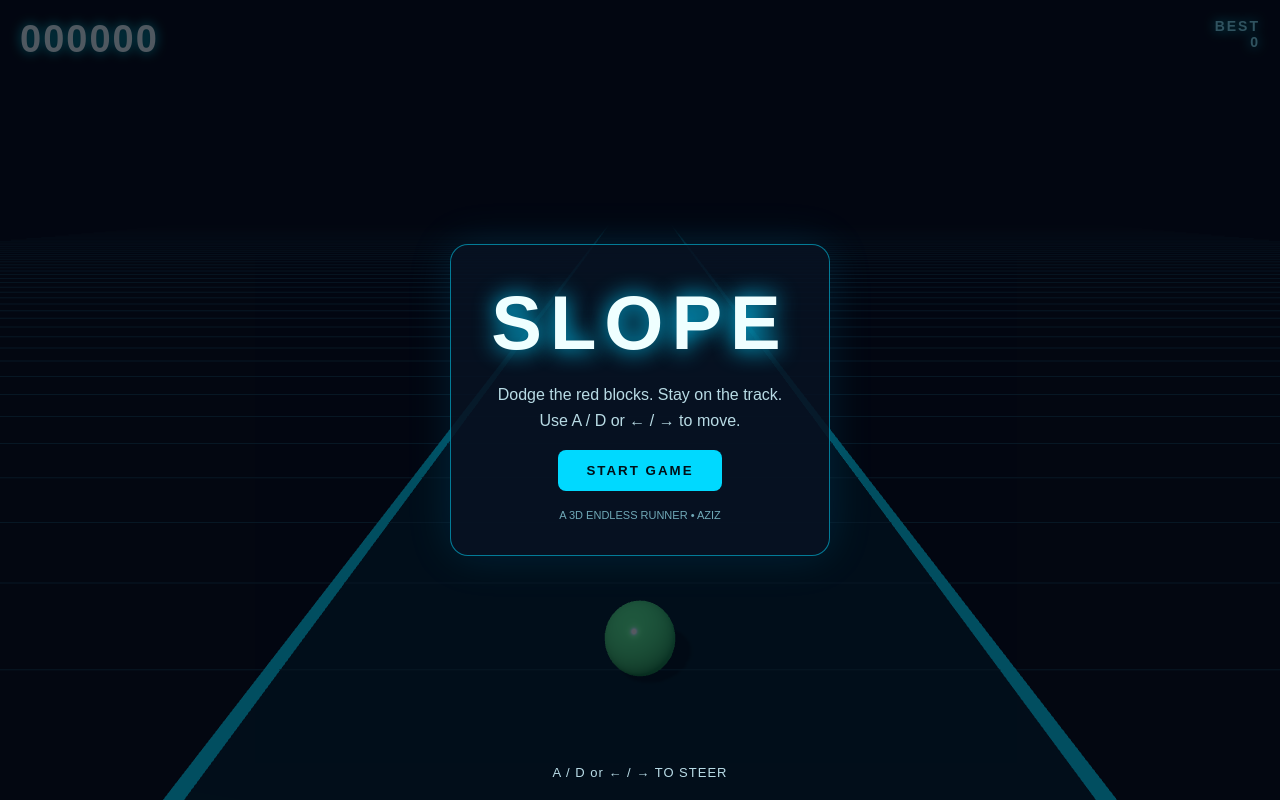
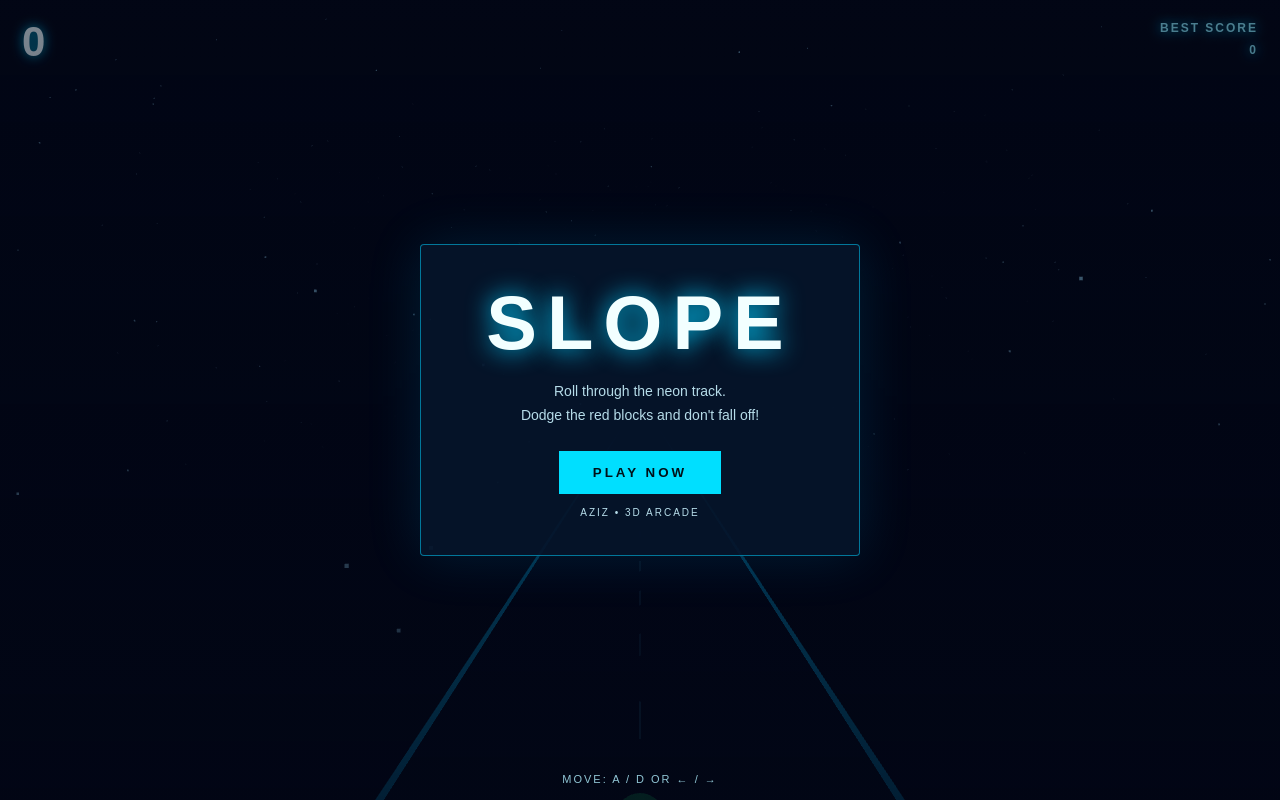
Before and after one commit to azyzz-shope/-slope-game, a plain HTML site: page index.html in a window 1280 px wide. Drawn offline with nearby package versions, Linux system fonts and the light colour scheme; animation ran at ten frames a second.

Commit message:
Rework gameplay and visuals to Slope-inspired arcade runner

```diff
--- a/index.html
+++ b/index.html
@@ -1,48 +1,57 @@
 <!doctype html>
 <html lang="en">
 <head>
-<meta charset="utf-8"><meta name="viewport" content="width=device-width,initial-scale=1">
-<title>SLOPE — AZIZ</title>
+<meta charset="utf-8"><meta name="viewport" content="width=device-width,initial-scale=1,maximum-scale=1,user-scalable=no">
+<title>Slope — AZIZ</title>
 <style>
-*{box-sizing:border-box}html,body{margin:0;width:100%;height:100%;overflow:hidden;background:#050812;color:#eafcff;font-family:Arial,sans-serif}canvas{display:block}
-#hud{position:fixed;inset:18px 20px auto;display:flex;justify-content:space-between;pointer-events:none;text-shadow:0 0 12px #00eaff;font-weight:800;letter-spacing:2px}
-#score{font-size:clamp(22px,4vw,38px)}#best{font-size:14px;color:#8fefff;text-align:right}
-#hint{position:fixed;bottom:20px;left:0;right:0;text-align:center;color:#b9dce7;font-size:13px;letter-spacing:1px;pointer-events:none}
-#overlay{position:fixed;inset:0;display:grid;place-items:center;background:#020611aa}
-.panel{text-align:center;padding:34px 40px;border:1px solid #00d9ff88;border-radius:18px;background:#071323dd;box-shadow:0 0 45px #00bfff22;max-width:90vw}
-h1{font-size:clamp(42px,9vw,76px);margin:0 0 8px;color:#efffff;text-shadow:0 0 22px #00cfff;letter-spacing:8px}
-p{color:#b8dbe5;line-height:1.6}button{border:0;border-radius:8px;padding:13px 28px;background:#00d9ff;color:#001018;font-weight:900;letter-spacing:2px;cursor:pointer}
-.small{font-size:11px;color:#70a9b8;margin-top:18px}
+*{box-sizing:border-box}html,body{margin:0;width:100%;height:100%;overflow:hidden;background:#020615;color:#eafaff;font-family:Arial,Helvetica,sans-serif;touch-action:none}canvas{display:block}
+#hud{position:fixed;top:18px;left:22px;right:22px;display:flex;justify-content:space-between;align-items:flex-start;pointer-events:none;text-shadow:0 0 12px #00cfff;font-weight:900;letter-spacing:2px}
+#score{font-size:clamp(25px,5vw,42px)}#best{font-size:12px;color:#8cecff;text-align:right;line-height:1.8}
+#tip{position:fixed;bottom:15px;left:0;right:0;text-align:center;font-size:11px;letter-spacing:2px;color:#91c6d5;pointer-events:none}
+#overlay{position:fixed;inset:0;display:grid;place-items:center;background:linear-gradient(180deg,#02061577,#020615dd)}
+.panel{width:min(440px,90vw);padding:34px 25px;text-align:center;background:#06152be8;border:1px solid #00cfff88;box-shadow:0 0 55px #00bfff22;border-radius:4px}
+h1{font-size:clamp(48px,12vw,76px);letter-spacing:10px;margin:0;color:#f2ffff;text-shadow:0 0 25px #00cfff}
+p{color:#b6dce9;line-height:1.7;font-size:14px}button{margin-top:10px;background:#00dfff;color:#001018;border:0;padding:14px 34px;font-weight:900;letter-spacing:3px;cursor:pointer}
+#mobile{position:fixed;bottom:44px;left:0;right:0;display:none;justify-content:space-between;padding:0 24px;pointer-events:none}
+#mobile button{pointer-events:auto;margin:0;width:70px;height:58px;padding:0;font-size:24px;background:#00dfff55;border:1px solid #00dfff;color:white;border-radius:8px}
+@media(pointer:coarse){#mobile{display:flex}#tip{bottom:112px}}
 </style>
 </head>
 <body>
-<div id="hud"><div id="score">000000</div><div id="best">BEST<br><span id="bestv">0</span></div></div>
-<div id="overlay"><div class="panel"><h1 id="title">SLOPE</h1><p id="message">Dodge the red blocks. Stay on the track.<br>Use A / D or ← / → to move.</p><button id="start">START GAME</button><div class="small">A 3D ENDLESS RUNNER • AZIZ</div></div></div>
-<div id="hint">A / D or ← / → TO STEER</div>
+<div id="hud"><div id="score">0</div><div id="best">BEST SCORE<br><span id="bestv">0</span></div></div>
+<div id="overlay"><div class="panel"><h1 id="heading">SLOPE</h1><p id="message">Roll through the neon track.<br>Dodge the red blocks and don't fall off!</p><button id="start">PLAY NOW</button><p style="font-size:10px;letter-spacing:2px;margin-bottom:0">AZIZ • 3D ARCADE</p></div></div>
+<div id="tip">MOVE: A / D OR ← / →</div>
+<div id="mobile"><button id="left">‹</button><button id="right">›</button></div>
 <script src="https://cdn.jsdelivr.net/npm/three@0.160.0/build/three.min.js"></script>
 <script>
 (()=>{
-const scene=new THREE.Scene();scene.background=new THREE.Color(0x050812);scene.fog=new THREE.Fog(0x050812,24,105);
-const camera=new THREE.PerspectiveCamera(65,innerWidth/innerHeight,.1,180);camera.position.set(0,6.2,10);camera.lookAt(0,0,-8);
-const renderer=new THREE.WebGLRenderer({antialias:true});renderer.setPixelRatio(Math.min(devicePixelRatio,2));renderer.setSize(innerWidth,innerHeight);renderer.shadowMap.enabled=true;renderer.shadowMap.type=THREE.PCFSoftShadowMap;document.body.appendChild(renderer.domElement);
-scene.add(new THREE.HemisphereLight(0x9beeff,0x101020,1.7));const light=new THREE.DirectionalLight(0xffffff,2);light.position.set(-4,10,6);light.castShadow=true;scene.add(light);
-const cyan=new THREE.MeshStandardMaterial({color:0x07384a,metalness:.65,roughness:.28});const edgeMat=new THREE.MeshBasicMaterial({color:0x00dfff});
-const road=new THREE.Mesh(new THREE.BoxGeometry(10,.35,150),cyan);road.position.set(0,-.35,-48);road.receiveShadow=true;scene.add(road);
-for(const x of [-5.05,5.05]){const rail=new THREE.Mesh(new THREE.BoxGeometry(.12,.16,150),edgeMat);rail.position.set(x,-.12,-48);scene.add(rail)}
-const grid=new THREE.GridHelper(150,75,0x007caa,0x12394b);grid.position.set(0,-.16,-48);scene.add(grid);
-const ball=new THREE.Mesh(new THREE.SphereGeometry(.48,32,24),new THREE.MeshStandardMaterial({color:0x70ff9a,emissive:0x0b6d2a,emissiveIntensity:.8,metalness:.25,roughness:.22}));ball.castShadow=true;ball.position.set(0,.38,3);scene.add(ball);
-const obstacles=[];let speed=19,score=0,playing=false,last=0,spawn=0,playerX=0;
-const scoreEl=document.getElementById('score'),bestEl=document.getElementById('bestv'),overlay=document.getElementById('overlay'),startBtn=document.getElementById('start'),title=document.getElementById('title'),message=document.getElementById('message');
-let best=Number(localStorage.getItem('slopeBest')||0);bestEl.textContent=best;
-function obstacle(){const w=1.1+Math.random()*.7;const m=new THREE.Mesh(new THREE.BoxGeometry(w,1.3,1.1),new THREE.MeshStandardMaterial({color:0xff294d,emissive:0x6d0016,emissiveIntensity:.8,metalness:.35,roughness:.3}));m.position.set((Math.random()*7-3.5),.48,-85);m.castShadow=true;scene.add(m);obstacles.push(m)}
-function reset(){for(const o of obstacles)scene.remove(o);obstacles.length=0;score=0;speed=19;spawn=0;playerX=0;ball.position.x=0;ball.position.y=.38;ball.rotation.set(0,0,0);playing=true;overlay.style.display='none';last=performance.now();requestAnimationFrame(loop)}
-function end(){playing=false;best=Math.max(best,Math.floor(score));localStorage.setItem('slopeBest',best);bestEl.textContent=best;title.textContent='GAME OVER';message.innerHTML='Score: '+Math.floor(score)+'<br>Try again and beat your best!';startBtn.textContent='RESTART';overlay.style.display='grid'}
-startBtn.addEventListener('click',reset);
-const keys={};addEventListener('keydown',e=>{keys[e.key.toLowerCase()]=true;if(['arrowleft','arrowright',' '].includes(e.key.toLowerCase()))e.preventDefault();if(keys.r&&keys.j&&playing){score+=1000;scoreEl.textContent=String(Math.floor(score)).padStart(6,'0');keys.r=false;keys.j=false}});addEventListener('keyup',e=>keys[e.key.toLowerCase()]=false);
-function loop(t){if(!playing)return;const dt=Math.min((t-last)/1000,.04);last=t;score+=dt*10;speed=Math.min(37,19+score*.012);spawn-=dt;if(spawn<=0){obstacle();spawn=Math.max(.42,1.05-(speed-19)*.025)}
-if(keys.a||keys.arrowleft)playerX-=dt*9;if(keys.d||keys.arrowright)playerX+=dt*9;playerX=THREE.MathUtils.clamp(playerX,-4.35,4.35);ball.position.x+=(playerX-ball.position.x)*Math.min(1,dt*13);ball.rotation.z-=dt*(keys.a||keys.arrowleft?2:keys.d||keys.arrowright?-2:0);ball.rotation.x-=dt*speed/1.4;
-for(let i=obstacles.length-1;i>=0;i--){const o=obstacles[i];o.position.z+=speed*dt;if(Math.abs(o.position.z-ball.position.z)<1.05&&Math.abs(o.position.x-ball.position.x)<(o.geometry.parameters.width/2+.42)){end();return}if(o.position.z>12){scene.remove(o);obstacles.splice(i,1)}}
-camera.position.x+=(ball.position.x*.18-camera.position.x)*dt*2;camera.lookAt(ball.position.x*.2,0,-8);scoreEl.textContent=String(Math.floor(score)).padStart(6,'0');renderer.render(scene,camera);requestAnimationFrame(loop)}
+const scene=new THREE.Scene();scene.background=new THREE.Color(0x020615);scene.fog=new THREE.FogExp2(0x020615,.012);
+const camera=new THREE.PerspectiveCamera(68,innerWidth/innerHeight,.1,220);camera.position.set(0,7,12);
+const renderer=new THREE.WebGLRenderer({antialias:true});renderer.setPixelRatio(Math.min(devicePixelRatio,1.8));renderer.setSize(innerWidth,innerHeight);renderer.outputColorSpace=THREE.SRGBColorSpace;document.body.appendChild(renderer.domElement);
+scene.add(new THREE.HemisphereLight(0x8bdfff,0x080b22,1.5));const keyLight=new THREE.PointLight(0x00cfff,2.2,45);keyLight.position.set(0,8,3);scene.add(keyLight);
+const ballMat=new THREE.MeshStandardMaterial({color:0x39ff82,emissive:0x087a37,emissiveIntensity:1.1,metalness:.25,roughness:.22});
+const ball=new THREE.Mesh(new THREE.SphereGeometry(.43,32,24),ballMat);ball.position.set(0,.52,3);scene.add(ball);
+const trackMat=new THREE.MeshStandardMaterial({color:0x101e39,metalness:.5,roughness:.35});
+const glowMat=new THREE.MeshBasicMaterial({color:0x00bfff});
+const redMat=new THREE.MeshStandardMaterial({color:0xff234f,emissive:0x8b001f,emissiveIntensity:1.15,metalness:.25,roughness:.25});
+const segments=[],obstacles=[],stars=[];
+function makeSegment(z){const g=new THREE.Group();const floor=new THREE.Mesh(new THREE.BoxGeometry(9,.22,22),trackMat);floor.position.y=-.12;g.add(floor);for(const x of [-4.53,4.53]){const rail=new THREE.Mesh(new THREE.BoxGeometry(.09,.1,22),glowMat);rail.position.set(x,.04,0);g.add(rail)}for(let i=0;i<5;i++){const line=new THREE.Mesh(new THREE.BoxGeometry(.035,.012,1.5),new THREE.MeshBasicMaterial({color:0x246080}));line.position.set(0,.002,-8+i*4);g.add(line)}g.position.z=z;scene.add(g);segments.push(g)}
+for(let i=0;i<8;i++)makeSegment(-i*22-5);
+const starGeo=new THREE.BufferGeometry();const starPos=[];for(let i=0;i<500;i++)starPos.push((Math.random()-.5)*180,Math.random()*75-5,-Math.random()*200);starGeo.setAttribute('position',new THREE.Float32BufferAttribute(starPos,3));const starField=new THREE.Points(starGeo,new THREE.PointsMaterial({color:0x9bdfff,size:.22}));scene.add(starField);
+let score=0,best=Number(localStorage.getItem('azSlopeBest')||0),speed=23,playing=false,last=0,spawn=0,px=0,steer=0;
+const scoreEl=document.getElementById('score'),bestEl=document.getElementById('bestv'),overlay=document.getElementById('overlay'),heading=document.getElementById('heading'),message=document.getElementById('message'),start=document.getElementById('start');bestEl.textContent=best;
+function addObstacle(){const lane=(Math.floor(Math.random()*5)-2)*1.65;const w=1.15+Math.random()*.35;const h=1.25+Math.random()*.35;const m=new THREE.Mesh(new THREE.BoxGeometry(w,h,1.1),redMat);m.position.set(lane,h/2,-105);m.userData.w=w;scene.add(m);obstacles.push(m)}
+function startGame(){obstacles.forEach(o=>scene.remove(o));obstacles.length=0;score=0;speed=23;spawn=.6;px=0;ball.position.set(0,.52,3);ball.rotation.set(0,0,0);segments.forEach((s,i)=>s.position.z=-i*22-5);playing=true;overlay.style.display='none';last=performance.now();requestAnimationFrame(loop)}
+function gameOver(){playing=false;best=Math.max(best,Math.floor(score));localStorage.setItem('azSlopeBest',best);bestEl.textContent=best;heading.textContent='GAME OVER';message.innerHTML='YOUR SCORE: '+Math.floor(score)+'<br>Best score: '+best;start.textContent='TRY AGAIN';overlay.style.display='grid'}
+start.addEventListener('click',startGame);
+const keys={};addEventListener('keydown',e=>{const k=e.key.toLowerCase();keys[k]=true;if(k.startsWith('arrow')||k===' ')e.preventDefault();if(keys.r&&keys.j&&playing){score+=1000;keys.r=keys.j=false}});addEventListener('keyup',e=>keys[e.key.toLowerCase()]=false);
+function hold(btn,dir){btn.addEventListener('pointerdown',e=>{e.preventDefault();steer=dir});btn.addEventListener('pointerup',()=>{if(steer===dir)steer=0});btn.addEventListener('pointerleave',()=>{if(steer===dir)steer=0})}hold(document.getElementById('left'),-1);hold(document.getElementById('right'),1);
+function loop(t){if(!playing)return;const dt=Math.min((t-last)/1000,.04);last=t;score+=dt*12;speed=Math.min(47,23+score*.018);const left=keys.a||keys.arrowleft||steer<0,right=keys.d||keys.arrowright||steer>0;if(left)px-=dt*11;if(right)px+=dt*11;px=THREE.MathUtils.clamp(px,-5.4,5.4);ball.position.x+=(px-ball.position.x)*Math.min(1,dt*12);ball.rotation.z+=(ball.position.x-px)*dt*2;ball.rotation.x-=dt*speed/1.4;
+for(const s of segments){s.position.z+=speed*dt;if(s.position.z>18)s.position.z-=176}
+if(Math.abs(ball.position.x)>4.75){gameOver();return}
+spawn-=dt;if(spawn<=0){addObstacle();spawn=Math.max(.48,1.18-(speed-23)*.022)}
+for(let i=obstacles.length-1;i>=0;i--){const o=obstacles[i];o.position.z+=speed*dt;if(Math.abs(o.position.z-ball.position.z)<.85&&Math.abs(o.position.x-ball.position.x)<o.userData.w/2+.38){gameOver();return}if(o.position.z>12){scene.remove(o);obstacles.splice(i,1)}}
+camera.position.x+=(ball.position.x*.22-camera.position.x)*dt*2.2;camera.position.y=6.5+Math.sin(t*.001)*.12;camera.lookAt(ball.position.x*.2,.1,-10);scoreEl.textContent=Math.floor(score);renderer.render(scene,camera);requestAnimationFrame(loop)}
 function idle(){renderer.render(scene,camera);requestAnimationFrame(idle)}idle();
 addEventListener('resize',()=>{camera.aspect=innerWidth/innerHeight;camera.updateProjectionMatrix();renderer.setSize(innerWidth,innerHeight)});
 })();
```
